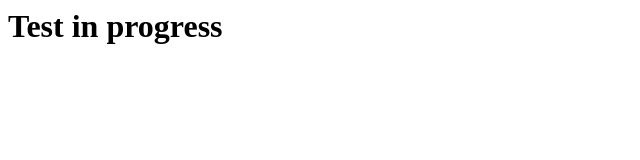
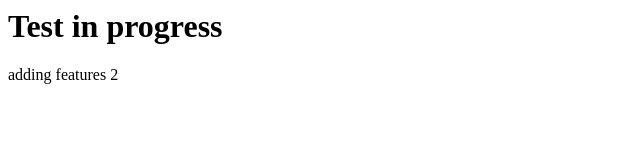
Before and after one commit to usualsr/github_repo, a plain HTML site: page index.html in a window 1280 px wide. Shown: the whole page, without its empty margins (0-640 px from the left). Drawn offline with Linux system fonts and the light colour scheme.

Commit message:
add new line  in features2

```diff
--- a/index.html
+++ b/index.html
@@ -1 +1,2 @@
 <h1>Test in progress</h1>
+<p>adding features 2</p>
```
